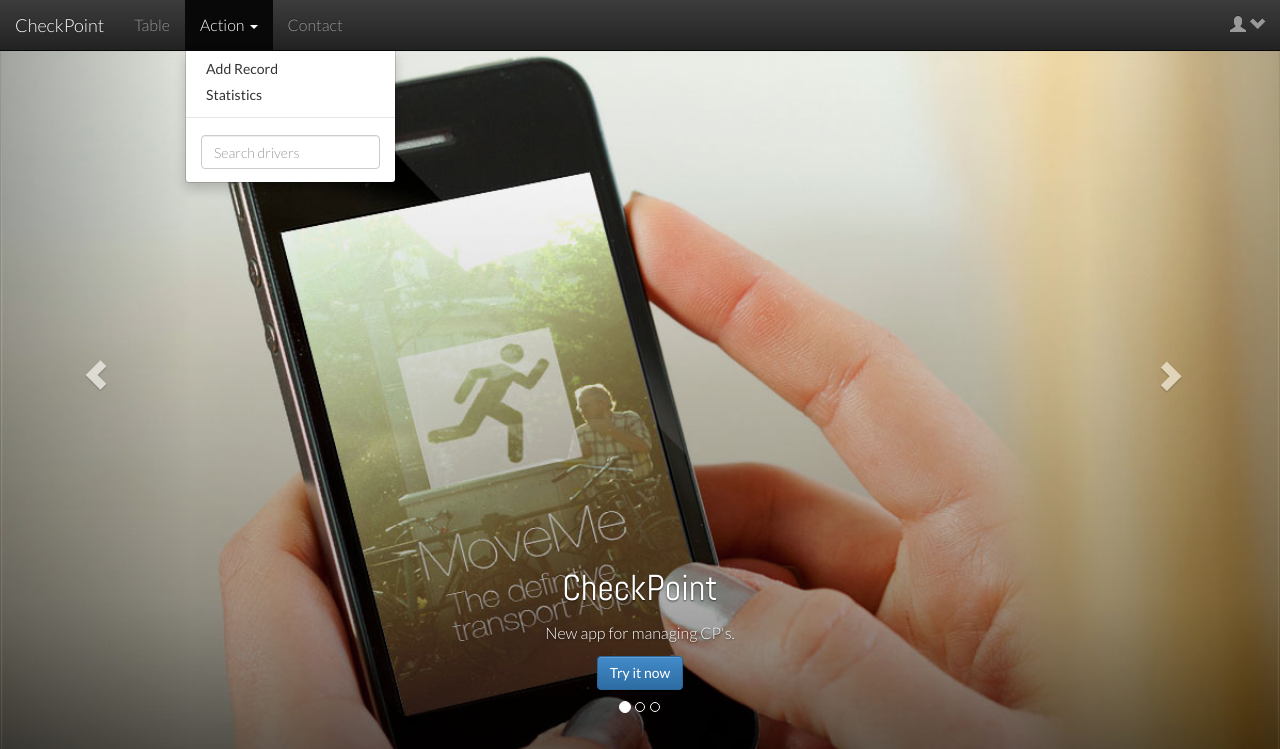
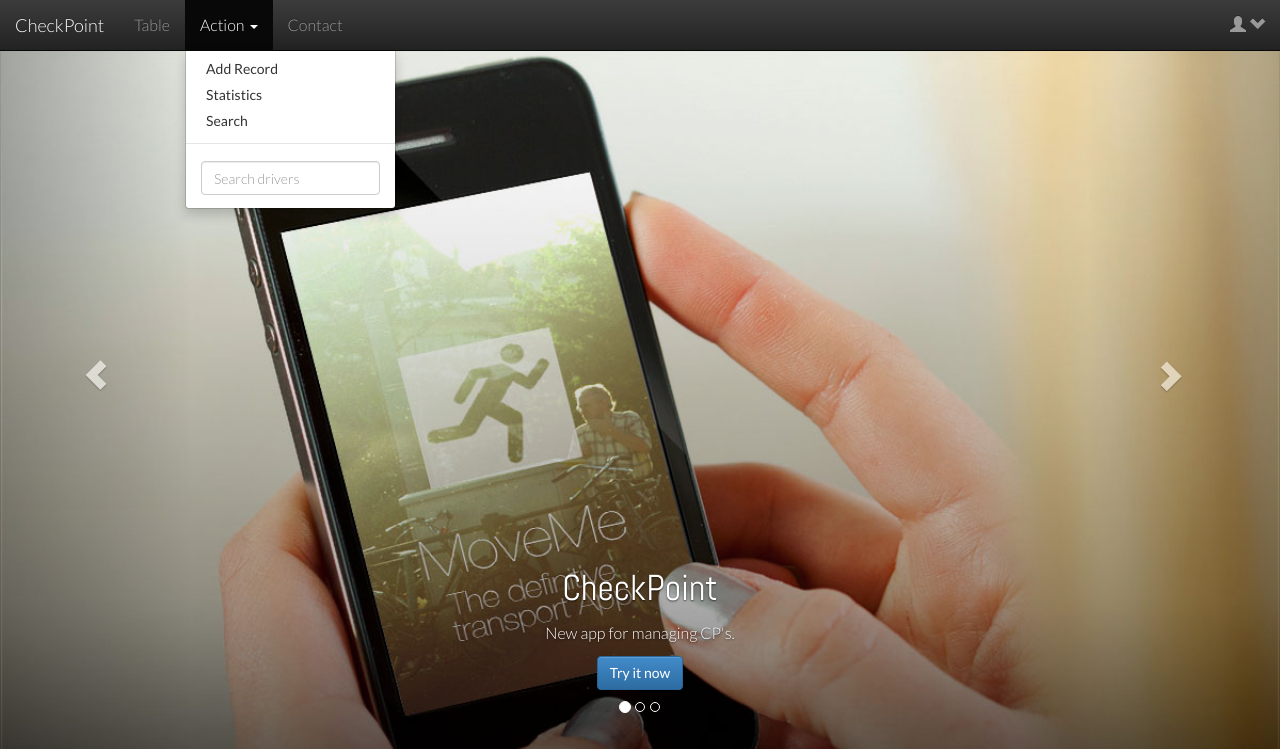
Before and after one commit to AntonNikulin/uni-cw-s6, a Django app: page / in a window 1280 px wide, after a click on "Action". Shown: the top 749 px of the page. Run offline with Django 3.2, Linux system fonts and the light colour scheme; parts of the project's set-up code (start-up, migrations or seed data) failed here and were passed over; some libraries are stand-ins or nearby versions.

Commit message:
ScrLang + search page

```diff
--- a/ScrLang/UniScrLangKpp/Checkpoint/urls.py
+++ b/ScrLang/UniScrLangKpp/Checkpoint/urls.py
@@ -4,7 +4,9 @@ urlpatterns = patterns('',
                         url(r'^table/$', 'Checkpoint.views.table', name='table'),
                         url(r'^record/create/$', 'Checkpoint.views.recordCreate', name='createRecord'),
                         url(r'record/delete/(?P<id>\d+)', 'Checkpoint.views.recordDelete', name='recordDelete'),
+                        url(r'search$', 'Checkpoint.views.search', name='search'),
                         url(r'search/driver$', 'Checkpoint.views.searchDriver', name='searchDriver'),
+                        url(r'search/vehicle$', 'Checkpoint.views.searchVehicle', name='searchVehicle'),
                         url(r'statistics$', 'Checkpoint.views.statistics', name='statistics'),
                         url(r'contacts/$', 'Checkpoint.views.contacts', name='contacts'),
 )
--- a/ScrLang/UniScrLangKpp/Checkpoint/views.py
+++ b/ScrLang/UniScrLangKpp/Checkpoint/views.py
@@ -40,6 +40,16 @@ def searchDriver(request):
         return render(request, 'Checkpoint/table.html', {'Records': Records,
                                                          'count': count})
 
+def searchVehicle(request):
+    if request.method == 'POST':
+        Records = Record.objects.filter(vehicleNumber__icontains = request.POST['driver'])
+        count = len(Records)
+        return render(request, 'Checkpoint/table.html', {'Records': Records,
+                                                         'count': count})
+
+def search(request):
+    return render(request, 'Checkpoint/search_main.html')
+
 def statistics(request):
     driverCount = {}
     Records = Record.objects.all()
--- a/ScrLang/UniScrLangKpp/templates/navigation.html
+++ b/ScrLang/UniScrLangKpp/templates/navigation.html
@@ -16,6 +16,7 @@
                 <ul class="dropdown-menu">
                     <li><a href="{% url 'createRecord' %}">Add Record</a></li>
                     <li><a href="{% url 'statistics' %}">Statistics</a></li>
+                    <li><a href="{% url 'search' %}">Search</a></li>
                     <li class="divider"></li>
                     <form id="navbarSearch" action="{% url 'searchDriver' %}" method="POST" role="search" class="navbar-form navbar-left">
                         {% csrf_token %}
```
Also changed, not shown: ScrLang/UniScrLangKpp/Checkpoint/templates/Checkpoint/search_main.html (added, +7 -0 lines).
